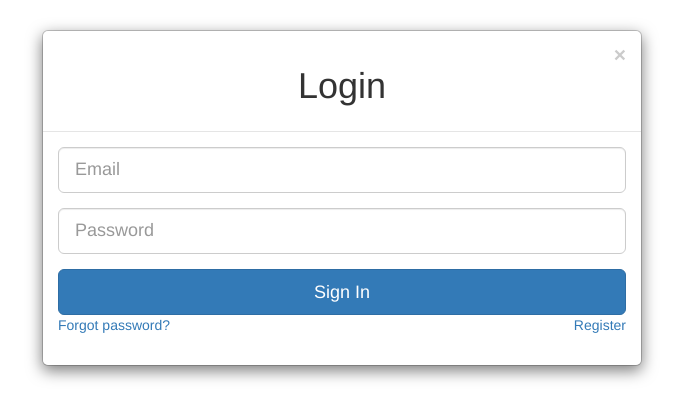
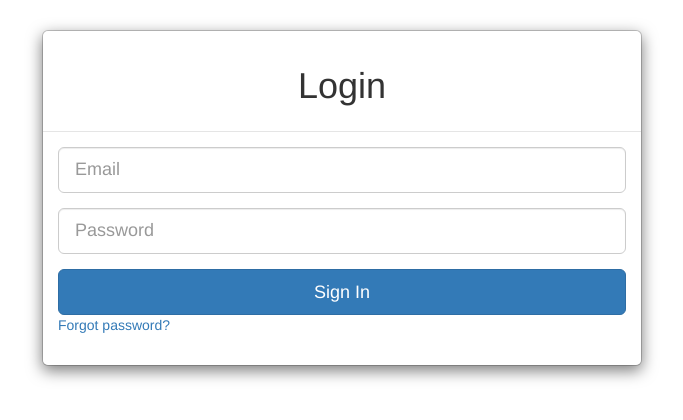
Before and after one commit to d0ugherty/senior-project-group, a Django app: page /accounts/login/ in a window 1280 px wide. Shown: the top 420 px of the page, without its empty margins (298-981 px from the left). Run offline with Django 3.2, Linux system fonts and the light colour scheme; some libraries are stand-ins or nearby versions.

Commit message:
removed register link from login page.

```diff
--- a/walrus/walrus/templates/registration/login.html
+++ b/walrus/walrus/templates/registration/login.html
@@ -26,7 +26,6 @@
   <div class="modal-dialog">
   <div class="modal-content">
   <div class="modal-header">
-  <button type="button" class="close" data-dismiss="modal" aria-hidden="true">×</button>
   <h1 class="text-center">Login</h1>
   </div>
   <div class="modal-body">
@@ -39,7 +38,7 @@
   </div>
   <div class="form-group">
   <button class="btn btn-primary btn-lg btn-block">Sign In</button>
-  <span class="pull-right"><a href="#">Register</a></span><span><a href="{%url 'password_reset' %}">Forgot password?</a></span>
+  <span class="pull-right"></span><span><a href="{%url 'password_reset' %}">Forgot password?</a></span>
   </div>
   </form>
   </div>
```
